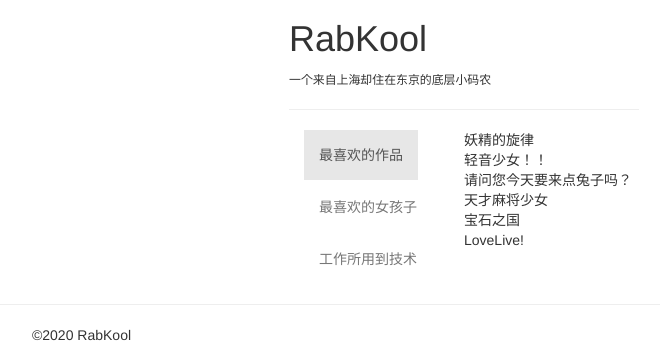
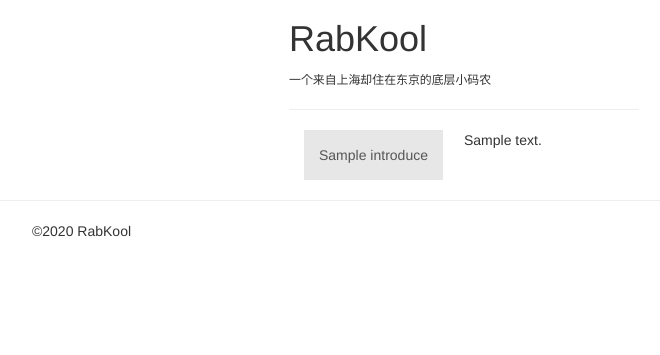
Before and after one commit to rabkool/myblog, a Django app: page / in a window 1280 px wide. Shown: the part 529-884 px from the top of the page, without its empty margins (556-1216 px from the left). After the commit the page ends 800 px from the top, so only its background shows below. Run offline with Django 3.2, Linux system fonts and the light colour scheme; data comes from the database, SQL or seed files in the repository; tables that the repository leaves empty hold one stand-in row (Sample ...); some libraries are stand-ins or nearby versions.

```diff
--- a/blog/admin.py
+++ b/blog/admin.py
@@ -2,8 +2,10 @@ from django.contrib import admin
 
 # Register your models here.
 
-from .models import Article
+from .models import Article, Introduce
 
 admin.site.register(Article)
+admin.site.register(Introduce)
+
 admin.site.site_header = 'admin'
 admin.site.site_title = 'login'
--- a/blog/models.py
+++ b/blog/models.py
@@ -20,3 +20,16 @@ class Article(models.Model):
 
     def __str__(self):
         return self.title
+
+
+class Introduce(models.Model):
+    # 文章的唯一id
+    introduce_id = models.AutoField(primary_key=True)
+    # 文章标题
+    title = models.TextField()
+    # 文章主要内容
+    content = models.TextField()
+    # content = MDTextField()
+
+    def __str__(self):
+        return self.title
--- a/blog/templates/blog/index.html
+++ b/blog/templates/blog/index.html
@@ -90,54 +90,48 @@
         <div class="col-md-6" role="main">
             <div class="navbar-default">
                 <ul class="nav navbar-nav nav-stacked">
+                    {% for introduce in introduce_list %}
+                        {% if introduce.introduce_id == 1 %}
                             <li role="presentation" class="active">
-                        <a href="#anime" aria-controls="anime" role="tab" data-toggle="tab">
-                            最喜欢的作品
+                                <a href="#{{ introduce.introduce_id }}" aria-controls="{{ introduce.introduce_id }}"
+                                   role="tab" data-toggle="tab">
+                                    {{ introduce.title }}
                                 </a>
                             </li>
+                        {% endif %}
+
+                        {% if introduce.introduce_id != 1 %}
                             <li role="presentation">
-                        <a href="#yome" aria-controls="yome" role="tab" data-toggle="tab">
-                            最喜欢的女孩子
+                                <a href="#{{ introduce.introduce_id }}" aria-controls="{{ introduce.introduce_id }}"
+                                   role="tab" data-toggle="tab">
+                                    {{ introduce.title }}
                                 </a>
                             </li>
-                    <li role="presentation">
-                        <a href="#skill" aria-controls="skill" role="tab" data-toggle="tab">
-                            工作所用到技术
-                        </a>
-                    </li>
+                        {% endif %}
+                    {% endfor %}
                 </ul>
             </div><!-- navbar-default -->
         </div><!-- col-md-6 -->
 
         <div class="col-md-6.5" role="complementary">
             <div class="tab-content">
-                <div role="tabpanel" class="tab-pane active" id="anime">
+                {% for introduce in introduce_list %}
+                    {% if introduce.introduce_id == 1 %}
+                        <div role="tabpanel" class="tab-pane active" id="{{ introduce.introduce_id }}">
                             <ol class="list-unstyled">
-                        <li>妖精的旋律</li>
-                        <li>轻音少女！！</li>
-                        <li>请问您今天要来点兔子吗？</li>
-                        <li>天才麻将少女</li>
-                        <li>宝石之国</li>
-                        <li>LoveLive!</li>
+                                <li>{{ introduce.content }}</li>
                             </ol>
                         </div>
+                    {% endif %}
 
-                <div role="tabpanel" class="tab-pane" id="yome">
+                    {% if introduce.introduce_id != 1 %}
+                        <div role="tabpanel" class="tab-pane" id="{{ introduce.introduce_id }}">
                             <ol class="list-unstyled">
-                        <li>秋山澪</li>
-                        <li>南ことり</li>
-                        <li>優木せつ菜</li>
-                        <li>桐間紗路</li>
+                                <li>{{ introduce.content }}</li>
                             </ol>
                         </div>
-
-                <div role="tabpanel" class="tab-pane" id="skill">
-                    <ol class="list-unstyled">
-                        <li>Node.js</li>
-                        <li>iOS(Objective-C)</li>
-                        <li>Android(Java)</li>
-                    </ol>
-                </div>
+                    {% endif %}
+                {% endfor %}
             </div><!-- tab-content -->
         </div><!-- col-md-6.5 -->
     </div><!-- col-md-4 -->
--- a/blog/views.py
+++ b/blog/views.py
@@ -1,7 +1,7 @@
 from django.shortcuts import render
 from django.http import HttpResponse
 
-from blog.models import Article
+from blog.models import Article, Introduce
 
 from django.core.paginator import Paginator
 # Create your views here.
@@ -31,6 +31,7 @@ def get_index_page(request):
     else:
         page = 1
 
+    all_introduce = Introduce.objects.all()
     all_article = Article.objects.all()
     top5_article_list = Article.objects.order_by('-publish_date')[:5]
 
@@ -47,6 +48,7 @@ def get_index_page(request):
         precious_page = page
 
     return render(request, 'blog/index.html', {
+                            'introduce_list': all_introduce,
                             'article_list': page_detail_list,
                             'page_num': range(1, page_num + 1),
                             'next_page': next_page,
```
Also changed, not shown: blog/migrations/0002_auto_20201019_0034.py (added). Lines whose indentation alone changed are shown as unchanged.
